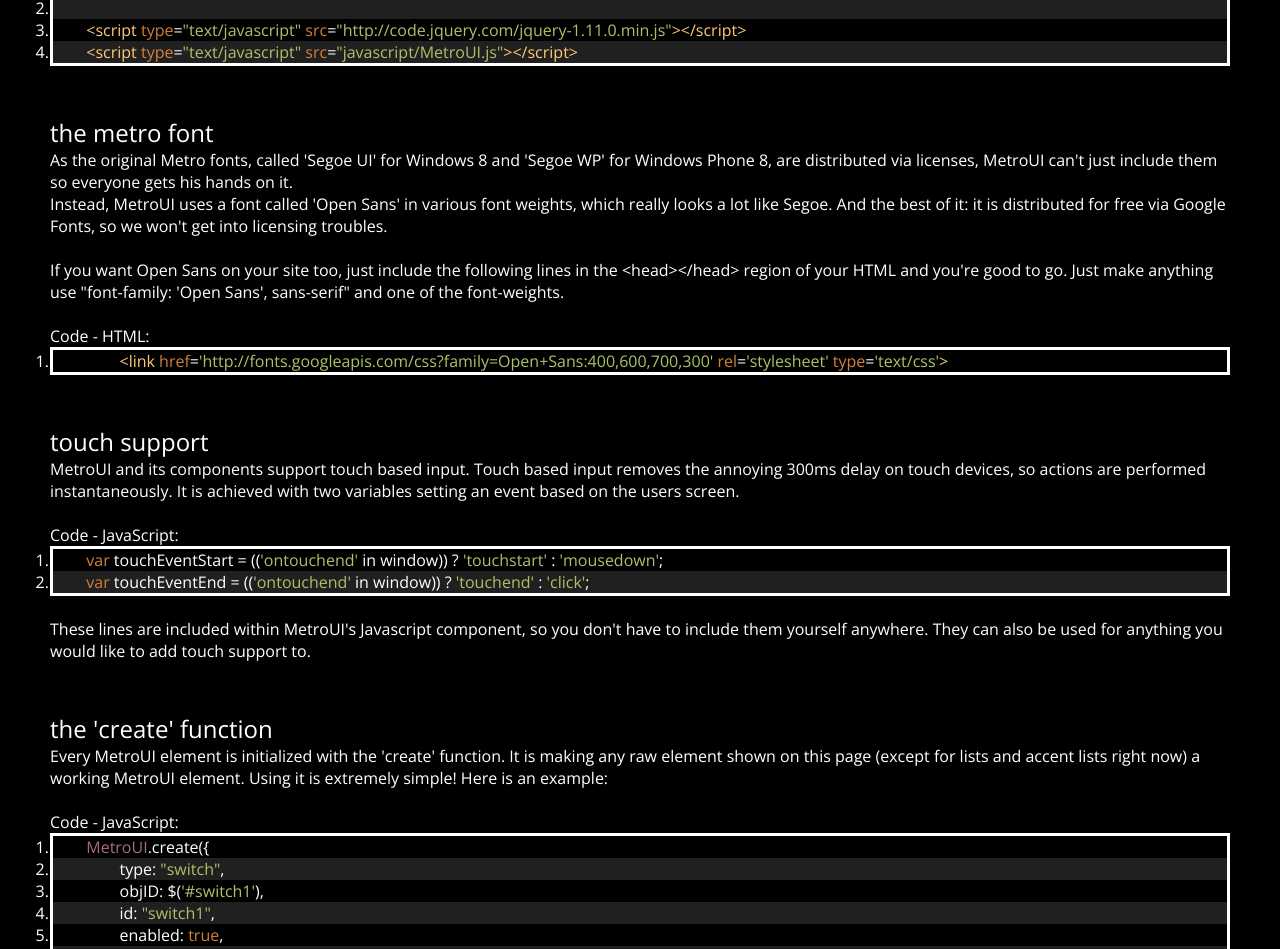
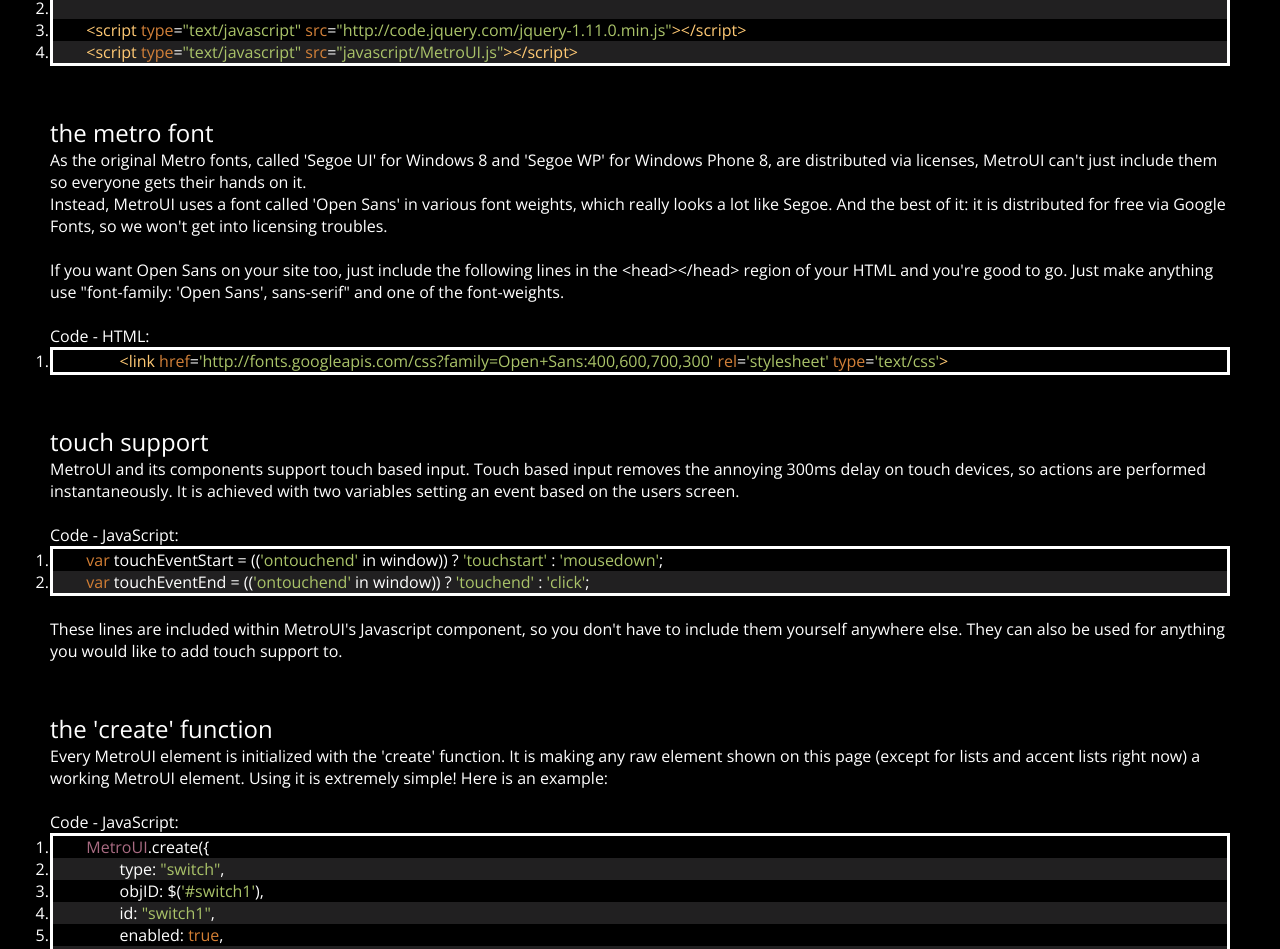
Before and after one commit to SniperGER/MetroUI, a plain HTML site: page MetroUI.html in a window 1280 px wide. Shown: the part 804-1753 px from the top of the page. Drawn offline with nearby package versions, Linux system fonts and the light colour scheme.

Commit message:
Update MetroUI.html

```diff
--- a/MetroUI.html
+++ b/MetroUI.html
@@ -58,7 +58,7 @@
 
 		<div>
 			<p class="headline">the metro font</p>
-			<p class="light">As the original Metro fonts, called 'Segoe UI' for Windows 8 and 'Segoe WP' for Windows Phone 8, are distributed via licenses, MetroUI can't just include them so everyone gets his hands on it.<br>Instead, MetroUI uses a font called 'Open Sans' in various font weights, which really looks a lot like Segoe. And the best of it: it is distributed for free via Google Fonts, so we won't get into licensing troubles.<br><br>If you want Open Sans on your site too, just include the following lines in the &lt;head&gt;&lt;/head&gt; region of your HTML and you're good to go. Just make anything use "font-family: 'Open Sans', sans-serif" and one of the font-weights.<br><br></p>
+			<p class="light">As the original Metro fonts, called 'Segoe UI' for Windows 8 and 'Segoe WP' for Windows Phone 8, are distributed via licenses, MetroUI can't just include them so everyone gets their hands on it.<br>Instead, MetroUI uses a font called 'Open Sans' in various font weights, which really looks a lot like Segoe. And the best of it: it is distributed for free via Google Fonts, so we won't get into licensing troubles.<br><br>If you want Open Sans on your site too, just include the following lines in the &lt;head&gt;&lt;/head&gt; region of your HTML and you're good to go. Just make anything use "font-family: 'Open Sans', sans-serif" and one of the font-weights.<br><br></p>
 			<p class="light">Code - HTML:</p>
 			<pre class="prettyprint lang-html linenums">
 		&lt;link href='http://fonts.googleapis.com/css?family=Open+Sans:400,600,700,300' rel='stylesheet' type='text/css'&gt;
@@ -73,7 +73,7 @@
 	var touchEventStart = (('ontouchend' in window)) ? 'touchstart' : 'mousedown';
 	var touchEventEnd = (('ontouchend' in window)) ? 'touchend' : 'click';
 			</pre>
-			<p class="light"><br>These lines are included within MetroUI's Javascript component, so you don't have to include them yourself anywhere. They can also be used for anything you would like to add touch support to.</p>
+			<p class="light"><br>These lines are included within MetroUI's Javascript component, so you don't have to include them yourself anywhere else. They can also be used for anything you would like to add touch support to.</p>
 		</div>
 
 		<div>
```
